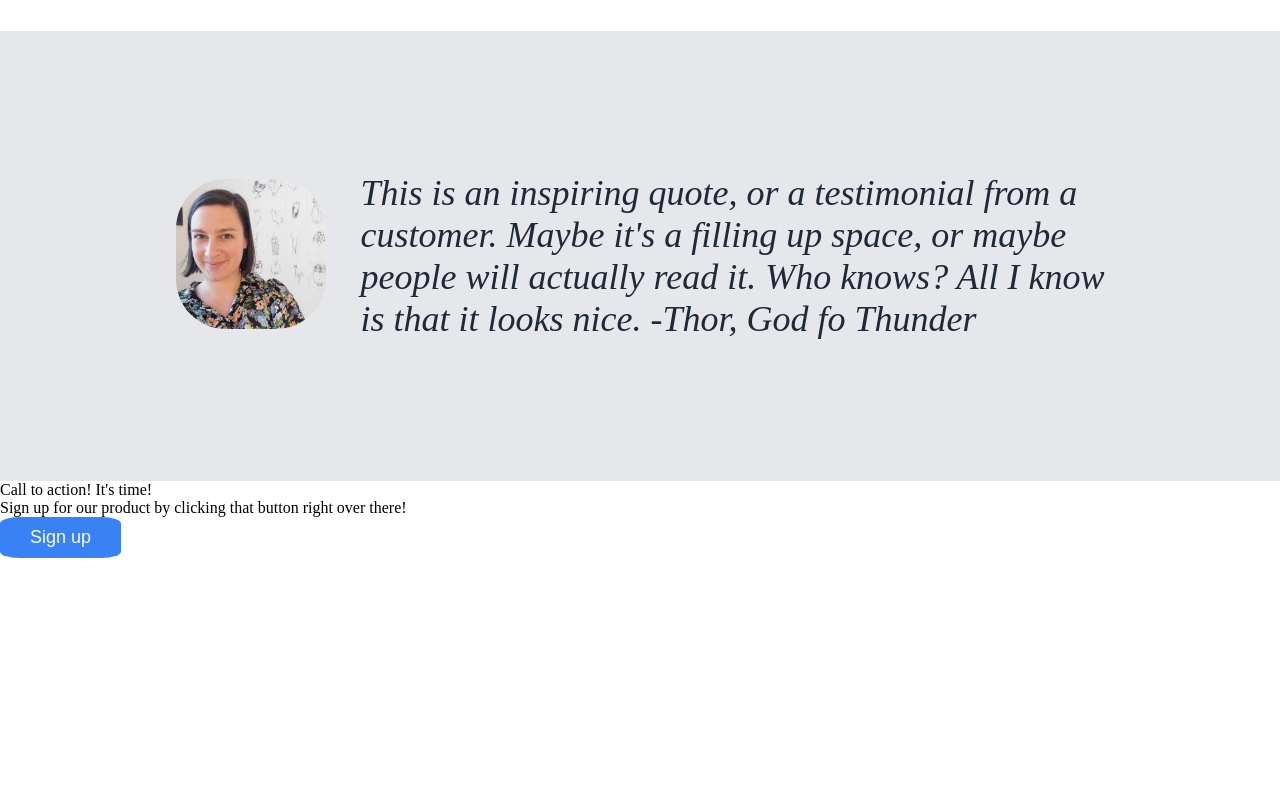
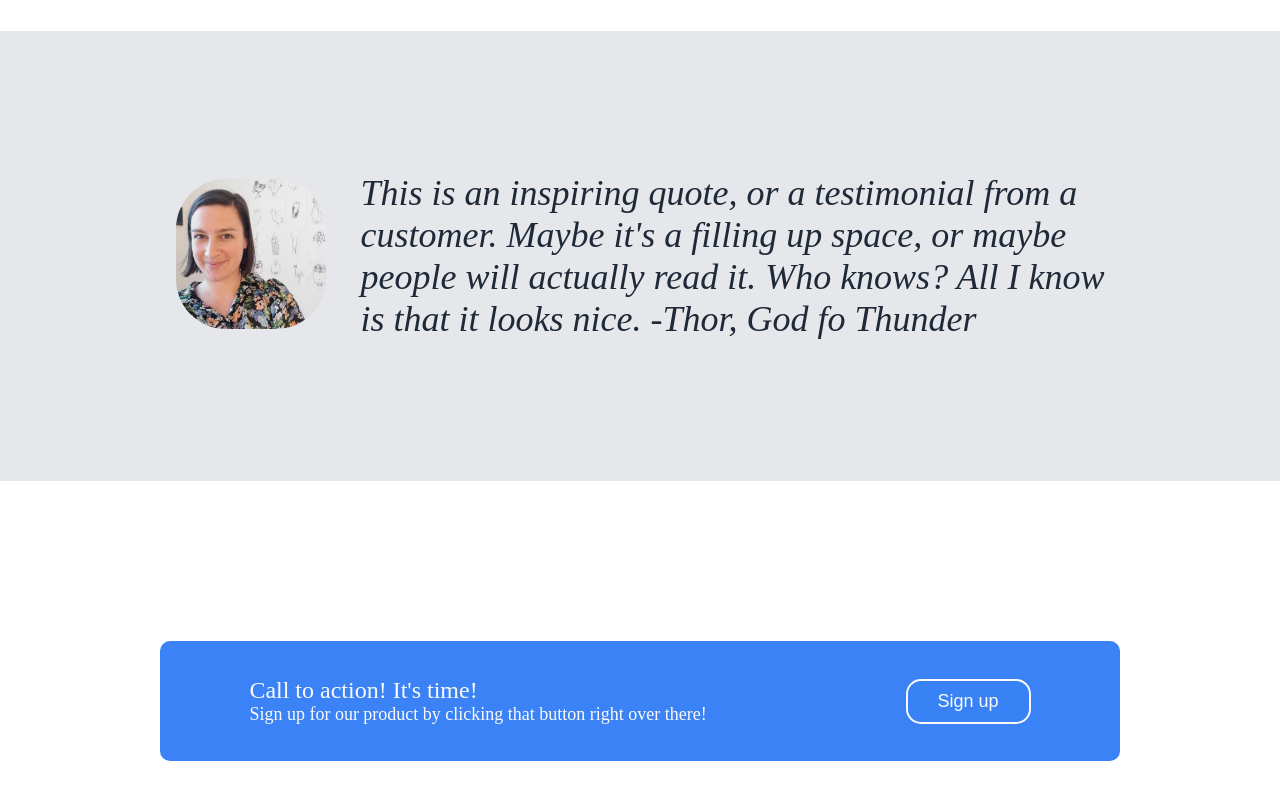
Before and after one commit to Gilsabo/landing-page, a plain HTML site: page index.html in a window 1280 px wide. Shown: the part 890-1690 px from the top of the page. Before the commit the page ends 1448 px from the top, so only its background shows below. Drawn offline with Linux system fonts and the light colour scheme.

Commit message:
style the fourthsection

```diff
--- a/CSS/style.css
+++ b/CSS/style.css
@@ -1,10 +1,12 @@
 body{
-    margin: 0px;
+margin:0px;
+
 
 }
 
 .firstsection{
     background-color: rgb(31, 41, 55);
+
 
 
 }
@@ -48,7 +50,7 @@ button{
     background-color: #3882F6;
     border: none;
     color:#F9FAF8;
-    border-radius: 16%;
+    border-radius: 15px;
     padding: 10px 30px;
 }
 
@@ -134,3 +136,40 @@ img{
     font-style: italic;
     font-size: 36px;
 }
+
+
+.fourthsection{
+    display: flex;
+    justify-content: center;
+    align-items: center;
+}
+.bluemodal{
+    display: flex;
+    justify-content: space-around;
+    align-items: center;
+    background-color: #3b82f6;
+    height: 120px;
+    width: 1000px;
+    border-radius: 10px;
+    color: #F9FAF8 ;
+    gap: 20px;
+    margin: 160px 160px;
+
+
+}
+
+.headercall{
+    font-size: 24px;
+
+}
+
+.signuptext{
+    font-size: 18px;
+
+}
+
+.buttontwo{
+    border: #F9FAF8 2px solid;
+    border-radius: 15px ;
+
+}
```
Also changed, not shown: index.html (+0 -1 lines).
